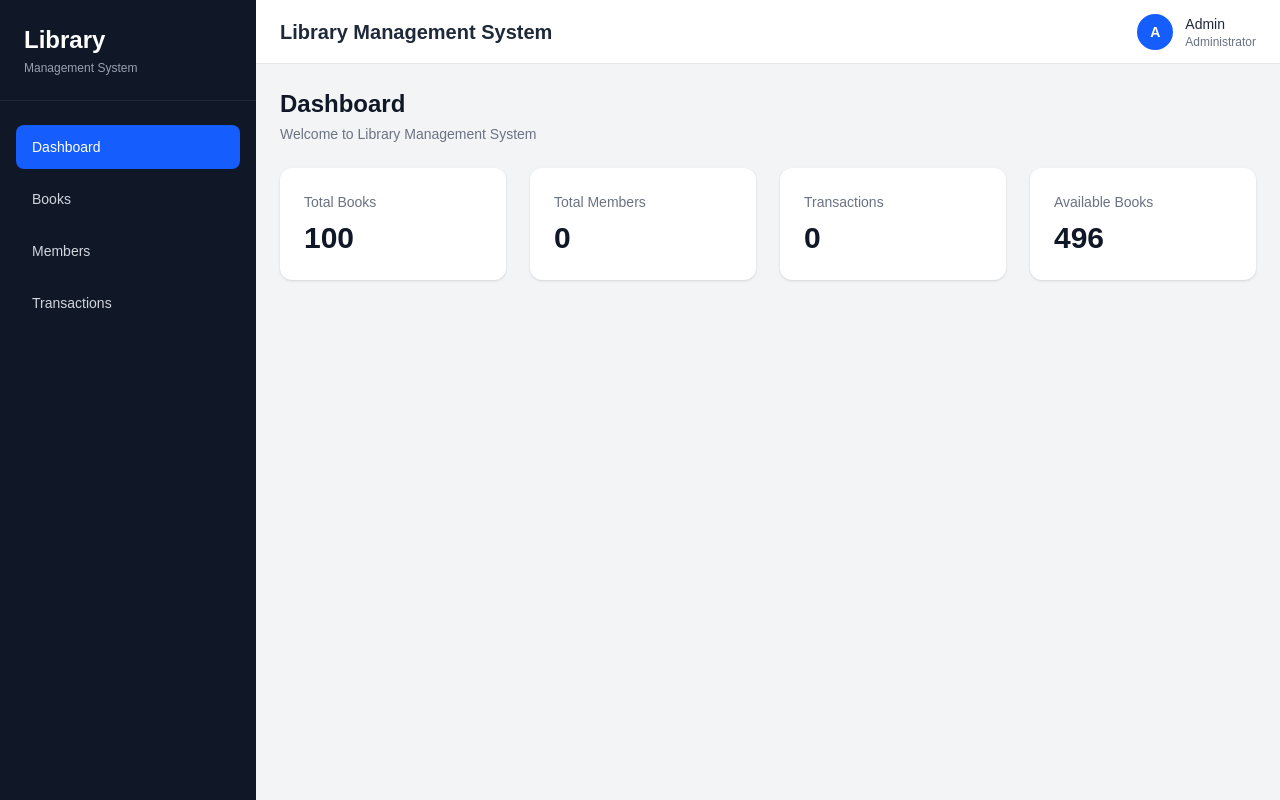
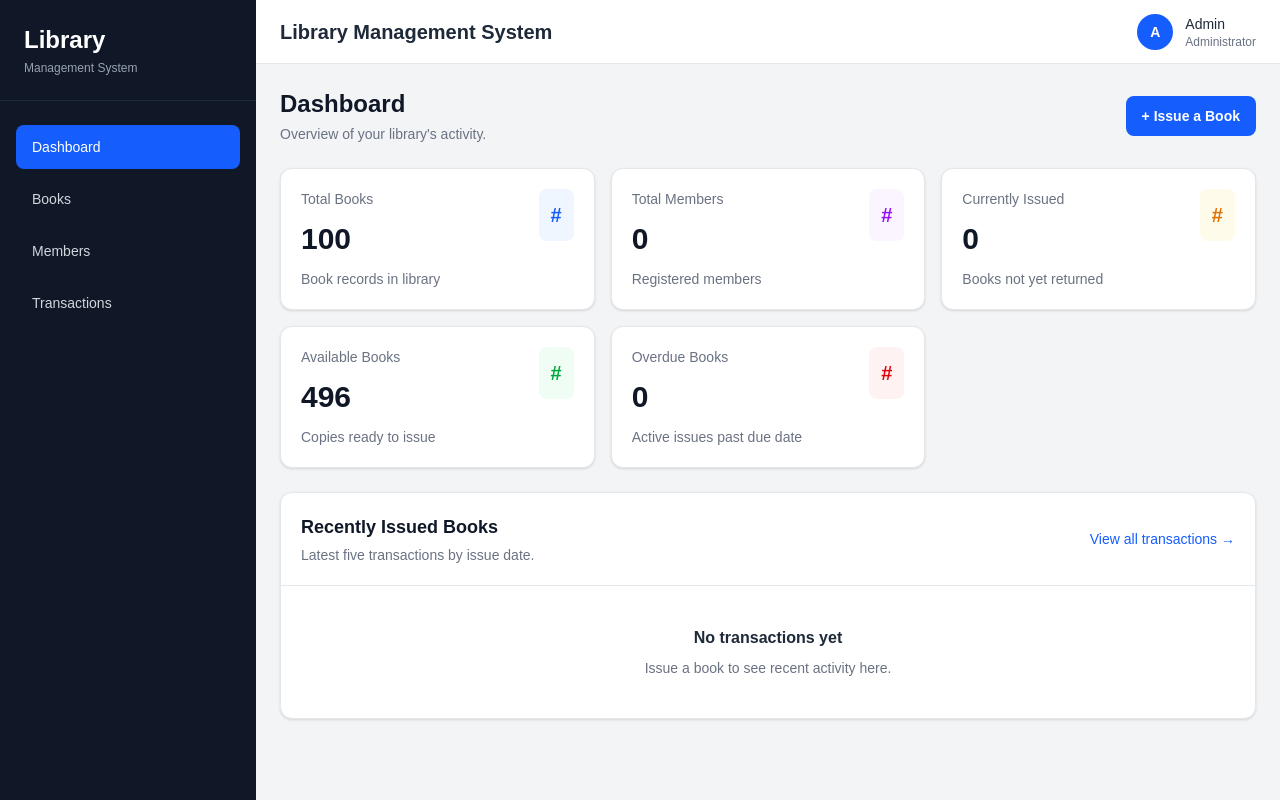
Before and after one commit to vaghasiya-harsh/Library-Management-System, a React (Vite) app: page /dashboard in a window 1280 px wide. Built offline with nearby package versions, Linux system fonts and the light colour scheme.

Commit message:
Dashboard update

```diff
--- a/src/pages/Dashboard/Dashboard.jsx
+++ b/src/pages/Dashboard/Dashboard.jsx
@@ -1,51 +1,226 @@
 import { useContext } from "react";
+import { Link } from "react-router-dom";
 import { LibraryContext } from "../../context/LibraryContext";
+
+const getLocalDate = () => {
+  const date = new Date();
+  const year = date.getFullYear();
+  const month = String(date.getMonth() + 1).padStart(2, "0");
+  const day = String(date.getDate()).padStart(2, "0");
+
+  return `${year}-${month}-${day}`;
+};
+
 const Dashboard = () => {
-  const {books, members, transactions} = useContext(LibraryContext);
+  const { books, members, transactions } = useContext(LibraryContext);
+
+  const today = getLocalDate();
+
+  // Active transactions with a past due date are overdue.
+  const activeTransactions = transactions.filter((transaction) =>
+    ["Issued", "Overdue"].includes(transaction.status),
+  );
+
+  const overdueTransactions = activeTransactions.filter(
+    (transaction) => transaction.dueDate < today,
+  );
+
+  // Sum the available physical copies across all book records.
+  const availableBooks = books.reduce(
+    (total, book) => total + Number(book.availableCopies || 0),
+    0,
+  );
+
+  const currentlyIssuedBooks = activeTransactions.length;
+
+  // Newest issue dates first. Show only the latest five.
+  const recentTransactions = [...transactions]
+    .sort((a, b) => b.issueDate.localeCompare(a.issueDate))
+    .slice(0, 5);
+
+  const stats = [
+    {
+      title: "Total Books",
+      value: books.length,
+      description: "Book records in library",
+      color: "text-blue-600",
+      bg: "bg-blue-50",
+    },
+    {
+      title: "Total Members",
+      value: members.length,
+      description: "Registered members",
+      color: "text-purple-600",
+      bg: "bg-purple-50",
+    },
+    {
+      title: "Currently Issued",
+      value: currentlyIssuedBooks,
+      description: "Books not yet returned",
+      color: "text-amber-600",
+      bg: "bg-amber-50",
+    },
+    {
+      title: "Available Books",
+      value: availableBooks,
+      description: "Copies ready to issue",
+      color: "text-green-600",
+      bg: "bg-green-50",
+    },
+    {
+      title: "Overdue Books",
+      value: overdueTransactions.length,
+      description: "Active issues past due date",
+      color: "text-red-600",
+      bg: "bg-red-50",
+    },
+  ];
+
   return (
+    <div className="space-y-6">
+      <div className="flex flex-wrap items-center justify-between gap-3">
         <div>
-      <div className="mb-6">
           <h1 className="text-2xl font-bold text-gray-900">Dashboard</h1>
-
           <p className="mt-1 text-sm text-gray-500">
-          Welcome to Library Management System
+            Overview of your library's activity.
           </p>
         </div>
 
-      <div className="grid grid-cols-1 gap-6 md:grid-cols-2 lg:grid-cols-4">
-        <div className="rounded-xl bg-white p-6 shadow-sm">
-          <p className="text-sm text-gray-500">Total Books</p>
-
-          <h2 className="mt-2 text-3xl font-bold text-gray-900">
-            {books.length}
-          </h2>
+        <Link
+          to="/transactions"
+          className="rounded-lg bg-blue-600 px-4 py-2.5 text-sm font-semibold text-white hover:bg-blue-700"
+        >
+          + Issue a Book
+        </Link>
       </div>
 
-        <div className="rounded-xl bg-white p-6 shadow-sm">
-          <p className="text-sm text-gray-500">Total Members</p>
+      <div className="grid grid-cols-1 gap-4 sm:grid-cols-2 xl:grid-cols-3">
+        {stats.map((stat) => (
+          <div
+            key={stat.title}
+            className="rounded-xl border border-gray-200 bg-white p-5 shadow-sm"
+          >
+            <div className="flex items-start justify-between gap-3">
+              <div>
+                <p className="text-sm font-medium text-gray-500">
+                  {stat.title}
+                </p>
 
-          <h2 className="mt-2 text-3xl font-bold text-gray-900">
-            {members.length}
-          </h2>
+                <p className="mt-3 text-3xl font-bold text-gray-900">
+                  {stat.value}
+                </p>
               </div>
 
-        <div className="rounded-xl bg-white p-6 shadow-sm">
-          <p className="text-sm text-gray-500">Transactions</p>
-
-          <h2 className="mt-2 text-3xl font-bold text-gray-900">
-            {transactions.length}
-          </h2>
+              <div className={`rounded-lg p-3 ${stat.bg} ${stat.color}`}>
+                <span className="text-xl font-bold">#</span>
+              </div>
             </div>
 
-        <div className="rounded-xl bg-white p-6 shadow-sm">
-          <p className="text-sm text-gray-500">Available Books</p>
+            <p className="mt-3 text-sm text-gray-500">{stat.description}</p>
+          </div>
+        ))}
+      </div>
 
-          <h2 className="mt-2 text-3xl font-bold text-gray-900">
-            {books.reduce((total, book) => total + book.availableCopies, 0)}
+      <section className="overflow-hidden rounded-xl border border-gray-200 bg-white shadow-sm">
+        <div className="flex flex-wrap items-center justify-between gap-3 border-b border-gray-200 p-5">
+          <div>
+            <h2 className="text-lg font-semibold text-gray-900">
+              Recently Issued Books
             </h2>
+            <p className="mt-1 text-sm text-gray-500">
+              Latest five transactions by issue date.
+            </p>
           </div>
+
+          <Link
+            to="/transactions"
+            className="text-sm font-medium text-blue-600 hover:underline"
+          >
+            View all transactions →
+          </Link>
         </div>
+
+        {recentTransactions.length === 0 ? (
+          <div className="p-10 text-center">
+            <h3 className="font-semibold text-gray-800">No transactions yet</h3>
+            <p className="mt-2 text-sm text-gray-500">
+              Issue a book to see recent activity here.
+            </p>
+          </div>
+        ) : (
+          <div className="overflow-x-auto">
+            <table className="w-full min-w-175 text-left text-sm">
+              <thead className="bg-gray-50 text-xs uppercase text-gray-500">
+                <tr>
+                  <th className="px-5 py-4">Transaction ID</th>
+                  <th className="px-5 py-4">Book</th>
+                  <th className="px-5 py-4">Member</th>
+                  <th className="px-5 py-4">Issue Date</th>
+                  <th className="px-5 py-4">Status</th>
+                </tr>
+              </thead>
+
+              <tbody className="divide-y divide-gray-100">
+                {recentTransactions.map((transaction) => {
+                  const book = books.find(
+                    (item) => item.id === transaction.bookId,
+                  );
+
+                  const member = members.find(
+                    (item) => item.id === transaction.memberId,
+                  );
+
+                  const isActive = ["Issued", "Overdue"].includes(
+                    transaction.status,
+                  );
+
+                  const status =
+                    isActive && transaction.dueDate < today
+                      ? "Overdue"
+                      : transaction.status;
+
+                  const statusClasses =
+                    status === "Returned"
+                      ? "bg-green-100 text-green-700"
+                      : status === "Overdue"
+                        ? "bg-red-100 text-red-700"
+                        : "bg-blue-100 text-blue-700";
+
+                  return (
+                    <tr key={transaction.id} className="hover:bg-gray-50">
+                      <td className="whitespace-nowrap px-5 py-4 font-medium text-gray-800">
+                        {transaction.id}
+                      </td>
+
+                      <td className="px-5 py-4 text-gray-700">
+                        {book?.title || transaction.bookId}
+                      </td>
+
+                      <td className="px-5 py-4 text-gray-700">
+                        {member?.name || transaction.memberId}
+                      </td>
+
+                      <td className="whitespace-nowrap px-5 py-4 text-gray-600">
+                        {transaction.issueDate}
+                      </td>
+
+                      <td className="px-5 py-4">
+                        <span
+                          className={`rounded-full px-3 py-1 text-xs font-semibold ${statusClasses}`}
+                        >
+                          {status}
+                        </span>
+                      </td>
+                    </tr>
+                  );
+                })}
+              </tbody>
+            </table>
+          </div>
+        )}
+      </section>
     </div>
   );
 };
+
 export default Dashboard;
--- a/src/pages/Transactions/Transactions.jsx
+++ b/src/pages/Transactions/Transactions.jsx
@@ -1,17 +1,16 @@
-
 import { useContext, useState } from "react";
 import { LibraryContext } from "../../context/LibraryContext";
 
-function getLocalDate() {
+const getLocalDate = () => {
   const date = new Date();
   const year = date.getFullYear();
   const month = String(date.getMonth() + 1).padStart(2, "0");
   const day = String(date.getDate()).padStart(2, "0");
 
   return `${year}-${month}-${day}`;
-}
+};
 
-function getDateAfterDays(days) {
+const getDateAfterDays = (days) => {
   const date = new Date();
   date.setDate(date.getDate() + days);
 
@@ -20,7 +19,7 @@ function getDateAfterDays(days) {
   const day = String(date.getDate()).padStart(2, "0");
 
   return `${year}-${month}-${day}`;
-}
+};
 
 const Transactions = () => {
   const { books, members, transactions, issueBook, returnBook } =
@@ -75,9 +74,7 @@ const Transactions = () => {
 
   const transactionRows = transactions.map((transaction) => {
     const book = books.find((item) => item.id === transaction.bookId);
-    const member = members.find(
-      (item) => item.id === transaction.memberId
-    );
+    const member = members.find((item) => item.id === transaction.memberId);
 
     const status =
       ["Issued", "Overdue"].includes(transaction.status) &&
@@ -88,42 +85,43 @@ const Transactions = () => {
     return { ...transaction, book, member, status };
   });
 
-  const activeCount = transactionRows.filter(
-    (transaction) =>
-      ["Issued", "Overdue"].includes(transaction.status)
+  const activeCount = transactionRows.filter((transaction) =>
+    ["Issued", "Overdue"].includes(transaction.status),
   ).length;
 
   const overdueCount = transactionRows.filter(
-    (transaction) => transaction.status === "Overdue"
+    (transaction) => transaction.status === "Overdue",
   ).length;
 
   const availableBooks = books.filter(
-    (book) => Number(book.availableCopies) > 0
+    (book) => Number(book.availableCopies) > 0,
   );
 
-  const activeMembers = members.filter(
-    (member) => member.status === "Active"
-  );
+  const activeMembers = members.filter((member) => member.status === "Active");
 
   return (
     <div className="space-y-6">
       <div>
-        <h1 className="text-2xl font-bold text-gray-900">
-          Transactions
-        </h1>
+        <h1 className="text-2xl font-bold text-gray-900">Transactions</h1>
         <p className="mt-1 text-sm text-gray-500">
           Issue books, process returns, and track overdue books.
         </p>
       </div>
 
       {error && (
-        <p role="alert" className="rounded-lg bg-red-50 p-3 text-sm text-red-700">
+        <p
+          role="alert"
+          className="rounded-lg bg-red-50 p-3 text-sm text-red-700"
+        >
           {error}
         </p>
       )}
 
       {success && (
-        <p role="status" className="rounded-lg bg-green-50 p-3 text-sm text-green-700">
+        <p
+          role="status"
+          className="rounded-lg bg-green-50 p-3 text-sm text-green-700"
+        >
           {success}
         </p>
       )}
@@ -138,28 +136,25 @@ const Transactions = () => {
 
         <div className="rounded-xl border border-gray-200 bg-white p-5 shadow-sm">
           <p className="text-sm text-gray-500">Active Issues</p>
-          <p className="mt-2 text-3xl font-bold text-blue-600">
-            {activeCount}
-          </p>
+          <p className="mt-2 text-3xl font-bold text-blue-600">{activeCount}</p>
         </div>
 
         <div className="rounded-xl border border-gray-200 bg-white p-5 shadow-sm">
           <p className="text-sm text-gray-500">Overdue Books</p>
-          <p className="mt-2 text-3xl font-bold text-red-600">
-            {overdueCount}
-          </p>
+          <p className="mt-2 text-3xl font-bold text-red-600">{overdueCount}</p>
         </div>
       </div>
 
       <section className="rounded-xl border border-gray-200 bg-white p-5 shadow-sm">
-        <h2 className="text-lg font-semibold text-gray-900">
-          Issue a Book
-        </h2>
+        <h2 className="text-lg font-semibold text-gray-900">Issue a Book</h2>
 
         <form onSubmit={handleIssue} className="mt-5 space-y-4">
           <div className="grid grid-cols-1 gap-4 md:grid-cols-2">
             <div>
-              <label htmlFor="bookId" className="mb-2 block text-sm font-medium text-gray-700">
+              <label
+                htmlFor="bookId"
+                className="mb-2 block text-sm font-medium text-gray-700"
+              >
                 Select Book
               </label>
               <select
@@ -179,7 +174,10 @@ const Transactions = () => {
             </div>
 
             <div>
-              <label htmlFor="memberId" className="mb-2 block text-sm font-medium text-gray-700">
+              <label
+                htmlFor="memberId"
+                className="mb-2 block text-sm font-medium text-gray-700"
+              >
                 Select Member
               </label>
               <select
@@ -199,7 +197,10 @@ const Transactions = () => {
             </div>
 
             <div>
-              <label htmlFor="issueDate" className="mb-2 block text-sm font-medium text-gray-700">
+              <label
+                htmlFor="issueDate"
+                className="mb-2 block text-sm font-medium text-gray-700"
+              >
                 Issue Date
               </label>
               <input
@@ -214,7 +215,10 @@ const Transactions = () => {
             </div>
 
             <div>
-              <label htmlFor="dueDate" className="mb-2 block text-sm font-medium text-gray-700">
+              <label
+                htmlFor="dueDate"
+                className="mb-2 block text-sm font-medium text-gray-700"
+              >
                 Due Date
               </label>
               <input
@@ -295,8 +299,8 @@ const Transactions = () => {
                           transaction.status === "Returned"
                             ? "bg-green-100 text-green-700"
                             : transaction.status === "Overdue"
-                            ? "bg-red-100 text-red-700"
-                            : "bg-blue-100 text-blue-700"
+                              ? "bg-red-100 text-red-700"
+                              : "bg-blue-100 text-blue-700"
                         }`}
                       >
                         {transaction.status}
@@ -324,6 +328,6 @@ const Transactions = () => {
       </section>
     </div>
   );
-}
+};
 
 export default Transactions;
```
Lines whose indentation alone changed are shown as unchanged.
